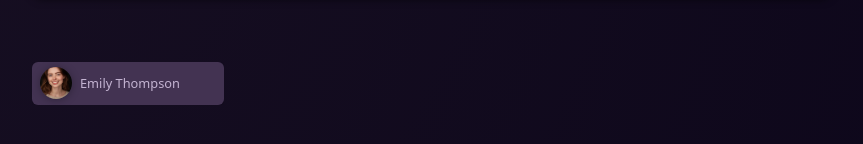
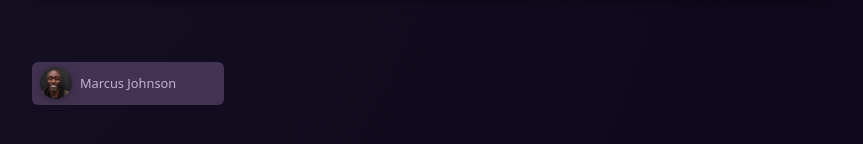
Before and after one commit to AntonOshurek/angular-learn, an Angular app in the folder first/: page / in a window 1280 px wide. Shown: the part 208-352 px from the top of the page, without its empty margins (208-1071 px from the left). Built offline with nearby package versions, Linux system fonts and the light colour scheme.

Commit message:
add signals

```diff
--- a/first/src/app/components/user/user.component.html
+++ b/first/src/app/components/user/user.component.html
@@ -1,6 +1,6 @@
 <div>
   <button (click)="onSelectUser($event)">
-    <img [src]="imagePath" [alt]="imageAlt">
-    <span>{{ name }}</span>
+    <img [src]="imagePath()" [alt]="imageAlt()">
+    <span>{{ name() }}</span>
   </button>
 </div>
--- a/first/src/app/components/user/user.component.ts
+++ b/first/src/app/components/user/user.component.ts
@@ -1,8 +1,8 @@
-import { Component } from '@angular/core';
+import { Component, computed, signal } from '@angular/core';
 //DATA
 import { DUMMY_USERS } from '../../dummy-users';
 
-const randomIndex = Math.floor(Math.random() * DUMMY_USERS.length);
+const randomIndex = () => Math.floor(Math.random() * DUMMY_USERS.length);
 
 @Component({
   selector: 'app-user',
@@ -12,21 +12,13 @@ const randomIndex = Math.floor(Math.random() * DUMMY_USERS.length);
   styleUrl: './user.component.css',
 })
 export class UserComponent {
-  selectedUser = DUMMY_USERS[randomIndex];
-
-  get imagePath() {
-    return 'assets/users/' + this.selectedUser.avatar;
-  }
-
-  get imageAlt() {
-    return 'photo of person - ' + this.selectedUser.name;
-  }
-
-  get name() {
-    return this.selectedUser.name;
-  }
+  selectedUser = signal(DUMMY_USERS[randomIndex()]);
+  imagePath = computed(() => 'assets/users/' + this.selectedUser().avatar);
+  imageAlt = computed(() => this.selectedUser().name);
+  name = computed(() => this.selectedUser().name);
 
   onSelectUser(evt: Event) {
     console.log(evt.target);
+    this.selectedUser.set(DUMMY_USERS[randomIndex()]);
   }
 }
```
